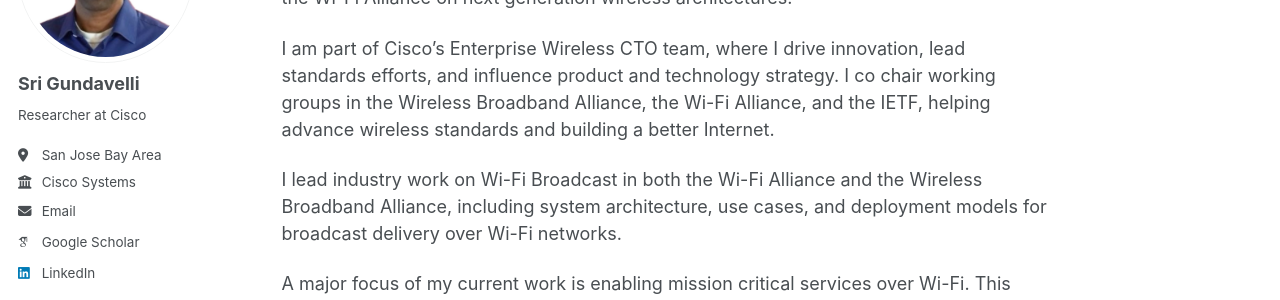
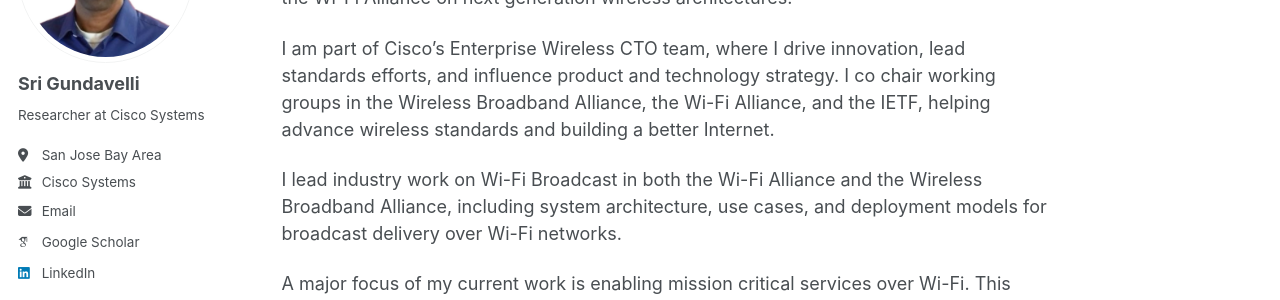
Before and after one commit to srigundavelli/srigundavelli.github.io, a Jekyll site: the page built from _pages/about.md, in a window 1280 px wide. Shown: the part 211-511 px from the top of the page. Built offline with Jekyll 4.4.1, drawn with Linux system fonts in a browser that asks for light colours; some web fonts are replaced; a script that is not in the unit is left out.

Commit message:
Update _config.yml

```diff
--- a/_config.yml
+++ b/_config.yml
@@ -12,7 +12,7 @@ site_theme               : "default" # Currently available options are "default"
 title                    : "Sri Gundavelli"
 title_separator          : "-"
 name                     : "Sri Gundavelli"
-description              : "Researcher at Cisco"
+description              : "Researcher at Cisco Systems"
 url                      : https://srigundavelli.github.io # The base hostname & protocol for your site e.g. "https://[your GitHub username].github.io",
                                                            # or if you already have some other page hosted on Github then use "https://[your GitHub username].github.io/[Your Repo Name]"
 baseurl                  : "" # the subpath of your site, e.g. "/blog"
@@ -27,11 +27,11 @@ author:
   avatar           : "Sri-Photo.png"
   name             : "Sri Gundavelli"
   pronouns         : # example: "she/her"
-  bio              : "Researcher at Cisco"
+  bio              : "Researcher at Cisco Systems"
   location         : "San Jose Bay Area"
   employer         : "Cisco Systems"
   uri              : # URL
-  email            : "none@example.org"
+  email            : "sgundave@no-spam-cisco.com"
 
   # Academic websites
   academia         : # URL
```
